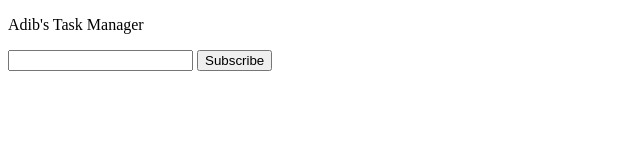
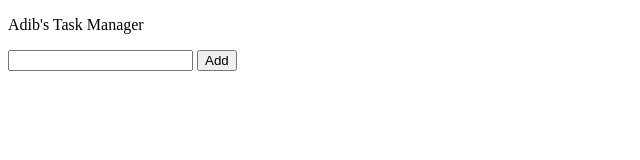
Before and after one commit to AdibJU/Task-manager, a plain HTML site: page index.html in a window 1280 px wide. Shown: the full height of the page, 0-640 px from the left. Drawn offline with Linux system fonts and the light colour scheme.

Commit message:
Add button input

```diff
--- a/index.html
+++ b/index.html
@@ -8,16 +8,13 @@
 <body>
     <p>Adib's Task Manager</p>
 
-    <input type="text" >
+    <input type="text" class="task_input">
 
-    <button class ="btn-1" onclick="
-       let buttonElement = document.querySelector('.btn-1');
-       if(buttonElement.innerText === 'Subscribe') {
-        buttonElement.innerText = 'Subscribed'
-       }
-       else {
-        buttonElement.innerText = 'Subscribe';
-       }
-    ">Subscribe</button>
+    <button onclick="
+       const taskinputElement = document.querySelector('.task_input');
+       const taskName = taskinputElement.value;
+       console.log(taskName);
+       taskinputElement.value = ''
+    ">Add</button>
 </body>
 </html>
```
